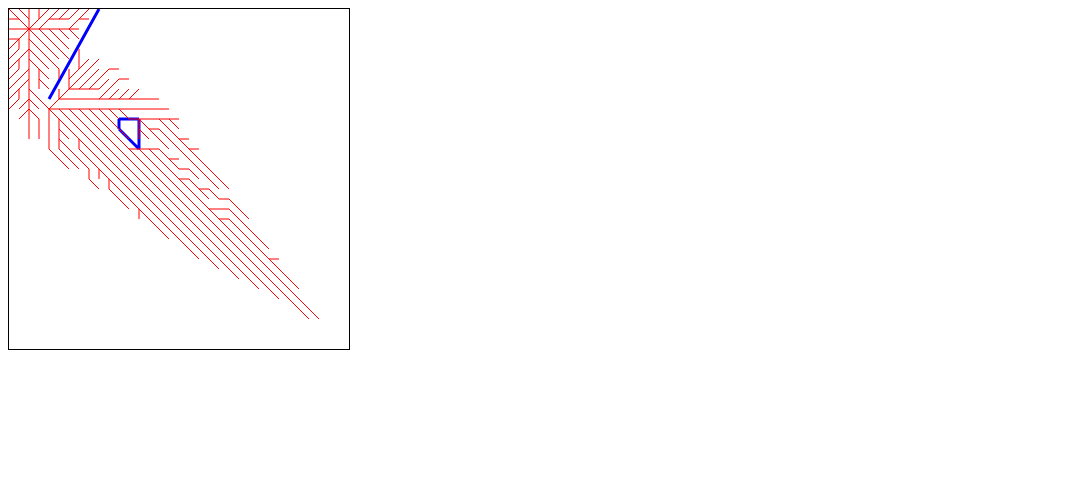
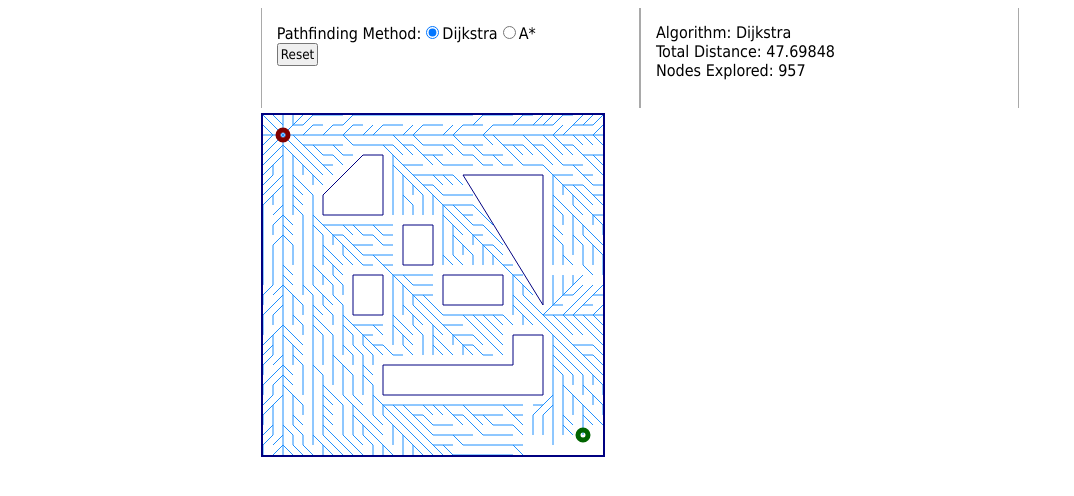
Before and after one commit to c2huc2hu/robotics-demos, a plain HTML site: page pathfinding.html in a window 1280 px wide. Shown: the whole page, without its empty margins (0-1074 px from the left). Drawn offline with Linux system fonts and the light colour scheme.

Commit message:
using actual objects, numerous bugfixes, styling for pathfinding

```diff
--- /dev/null
+++ b/main.css
@@ -0,0 +1,49 @@
+* {
+	font-family: Tahoma, Geneva, sans-serif;
+}
+
+body {
+    -webkit-touch-callout: none;
+    -webkit-user-select: none;
+    -khtml-user-select: none;
+    -moz-user-select: none;
+    -ms-user-select: none;
+    user-select: none;
+}
+
+.container {
+	width: 60%;
+	margin: auto;
+	position: relative;
+	margin-bottom: 5px;
+}
+
+#top-container {
+	height: 100px;
+	position: relative;
+	display: flex;
+}
+
+.column {
+	flex: 1 0 0;
+	display: inline-block;
+	vertical-align: top;
+	padding: 15px;
+	border-left: solid 1px darkgrey;
+	border-right: solid 1px darkgrey;
+}
+
+.chart-container {
+	margin: auto;
+	height: 400px;
+}
+
+#obstacle-map {
+	text-align: center;
+	border: solid 2px navy;
+}
+
+button {
+	padding: 2px;
+	margin-right: 10px;
+}
--- a/pathfinding.html
+++ b/pathfinding.html
@@ -1,3 +1 @@
-<script src="./lib/lodash.min.js"></script><script src="./lib/jquery.min.js"></script><script src="./lib/FastPriorityQueue.js"></script><script src="./pathfinding.js"></script><script src="./renderDijkstra.js"></script><style>canvas {
-	border: solid 1px black
-}</style><canvas width="340" height="340" id="obstacle-map"></canvas>
+<head><link href="./main.css" rel="stylesheet"/><script src="./lib/lodash.min.js"></script><script src="./lib/jquery.min.js"></script><script src="./lib/FastPriorityQueue.js"></script><script src="./pathfinding.js"></script><script src="./renderDijkstra.js"></script><title>Pathfinding Demo</title></head><div id="top-container" class="container"><div id="input" class="column"><span>Pathfinding Method:</span><label for="dijkstra"><input id="dijkstra" type="radio" name="pathfinding-method" value="Dijkstra" checked="checked"/>Dijkstra</label><label for="astar"><input id="astar" type="radio" name="pathfinding-method" value="A*"/>A*</label><br/><button id="reset">Reset</button></div><div id="output" class="column"><div id="output-panel"></div></div></div><div class="container"><canvas width="340" height="340" id="obstacle-map"></canvas></div>
--- a/pathfinding.js
+++ b/pathfinding.js
@@ -42,14 +42,16 @@ function astar(startX, startY, targetX, targetY, obstacleList, N, heuristic) {
 
 	while (!pq.isEmpty()) {
 		let curCell = pq.poll()
-		if(curCell.x === targetX && curCell.y === targetY)
-			return result; // found optimal path
 		if(curCell.dist >= result[curCell.x][curCell.y].dist) {
 			continue; // worse candidate than what we currently have
 		}
 		result[curCell.x][curCell.y].dist = curCell.dist;
 		result[curCell.x][curCell.y].parentX = curCell.parentX;
 		result[curCell.x][curCell.y].parentY = curCell.parentY;
+
+		if(curCell.x === targetX && curCell.y === targetY){
+			return result; // found optimal path
+		}
 
 		for (let neigh of neighbours) {
 			// do another check so we don't add more stuff than necessary to the queue,
--- a/renderDijkstra.js
+++ b/renderDijkstra.js
@@ -1,18 +1,35 @@
 // specific to this case
 let e = 0.0001 // epsilon to pull all the points in a bit
 let obstacleList = [
-	{x1: 11+e, y1: 11+e, x2: 13-e, y2: 11+e},
-	{x1: 13-e, y1: 11+e, x2: 13-e, y2: 14-e},
-	{x1: 13-e, y1: 14-e, x2: 11+e, y2: 12-e},
-	{x1: 11+e, y1: 12-e, x2: 11+e, y2: 11+e},
-	{x1: 9, y1: 0, x2: 4, y2: 9} // ...
+	{x1: 10, y1: 4, x2: 12, y2: 4},
+	{x1: 12, y1: 4, x2: 12, y2: 10},
+	{x1: 12, y1: 10, x2: 6, y2: 10},
+	{x1: 6, y1: 10, x2: 6, y2: 8},
+	{x1: 6, y1: 8, x2: 10, y2: 4},
+	{x1: 14, y1: 11, x2: 17, y2: 11},
+	{x1: 17, y1: 11, x2: 17, y2: 15},
+	{x1: 17, y1: 15, x2: 14, y2: 15},
+	{x1: 14, y1: 15, x2: 14, y2: 11},
+	{x1: 9, y1: 16, x2: 12, y2: 16},
+	{x1: 12, y1: 16, x2: 12, y2: 20},
+	{x1: 12, y1: 20, x2: 9, y2: 20},
+	{x1: 9, y1: 20, x2: 9, y2: 16},
+	{x1: 18, y1: 16, x2: 24, y2: 16},
+	{x1: 24, y1: 16, x2: 24, y2: 19},
+	{x1: 24, y1: 19, x2: 18, y2: 19},
+	{x1: 18, y1: 19, x2: 18, y2: 16},
+	{x1: 20, y1: 6, x2: 28, y2: 6},
+	{x1: 28, y1: 6, x2: 28, y2: 19},
+	{x1: 28, y1: 19, x2: 20, y2: 6},
+	{x1: 12, y1: 25, x2: 25, y2: 25},
+	{x1: 25, y1: 25, x2: 25, y2: 22},
+	{x1: 25, y1: 22, x2: 28, y2: 22},
+	{x1: 28, y1: 22, x2: 28, y2: 28},
+	{x1: 28, y1: 28, x2: 12, y2: 28},
+	{x1: 12, y1: 28, x2: 12, y2: 25},
 ]
 let N = 35;
-// let grid = dijkstra(2,2,32,32,obstacleList,N);
-let grid = astar(2,2,32,32,obstacleList,N, function(nextX, nextY, targetX, targetY){
-	let dx = Math.abs(targetX - nextX), dy = Math.abs(targetY - nextY);
-	return Math.sqrt(2) * Math.abs(dy - dx) + Math.min(dx, dy);
-})
+let grid;
 
 function drawObstacles(ctx, obstacleList) {
 	ctx.beginPath();
@@ -20,8 +37,8 @@ function drawObstacles(ctx, obstacleList) {
 		ctx.moveTo(line.x1*10, line.y1*10);
 		ctx.lineTo(line.x2*10, line.y2*10);
 	}
-	ctx.strokeStyle = '#0000ff';
-	ctx.lineWidth = 3;
+	ctx.strokeStyle = 'navy';
+	ctx.lineWidth = 1;
 	ctx.stroke();
 }
 
@@ -37,14 +54,58 @@ function drawPaths(ctx, grid) {
 		}
 	}
 	ctx.lineWidth = 1;
-	ctx.strokeStyle = 'red';
+	ctx.strokeStyle = 'dodgerblue';
 	ctx.stroke();
-	console.log('done drawing')
+
+    // start point
+    ctx.beginPath();
+    ctx.arc(2*10, 2*10, 5, 0, 2*Math.PI);
+    ctx.lineWidth = 5;
+    ctx.strokeStyle = 'maroon';
+    ctx.stroke();
+
+    // end point
+    ctx.beginPath();
+    ctx.arc(32*10, 32*10, 5, 0, 2*Math.PI);
+    ctx.strokeStyle = 'darkgreen';
+    ctx.stroke();
+}
+
+function reset() {
+	let algorithm = $('input[name=pathfinding-method]:checked').val()
+	let canvas = $('#obstacle-map').get(0)
+    let ctx = canvas.getContext('2d');
+	ctx.clearRect(0, 0, canvas.width, canvas.height);
+	let grid;
+
+	if (algorithm === 'A*')
+		grid = astar(2,2,32,32,obstacleList,N,function(nextX, nextY, targetX, targetY){
+			let dx = Math.abs(targetX - nextX), dy = Math.abs(targetY - nextY);
+			return Math.sqrt(2) * Math.abs(dy - dx) + Math.min(dx, dy);
+		})
+	else if (algorithm === 'Dijkstra')
+		grid = dijkstra(2,2,32,32,obstacleList,N)
+
+	drawObstacles(ctx, obstacleList);
+	drawPaths(ctx, grid);
+
+	let pathLength = grid[32][32].dist;
+	let nodesExplored = _.sum(grid.map(function(row) {
+		return _.sumBy(row, function(x) {
+			return +(x.dist !== Infinity);
+		})
+	}))
+
+	// update output
+	$('#output-panel').html(`
+		Algorithm: ${algorithm} <br>
+		Total Distance:  ${grid[32][32].dist.toFixed(5)} <br>
+		Nodes Explored: ${nodesExplored}
+	`)
 }
 
 $(function() {
 	var ctx = $('#obstacle-map').get(0).getContext('2d');
-	drawObstacles(ctx, obstacleList);
-	drawPaths(ctx, grid);
-	console.log("done rendeirng")
+	$('#reset').click(reset);
+    reset();
 })
```
Also changed, not shown: index.html (+1 -40 lines).
